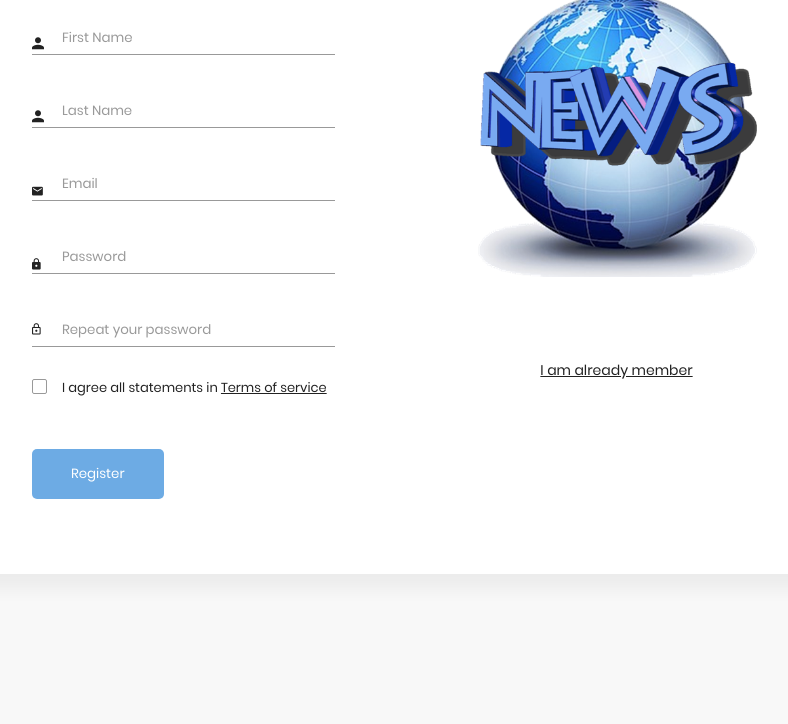
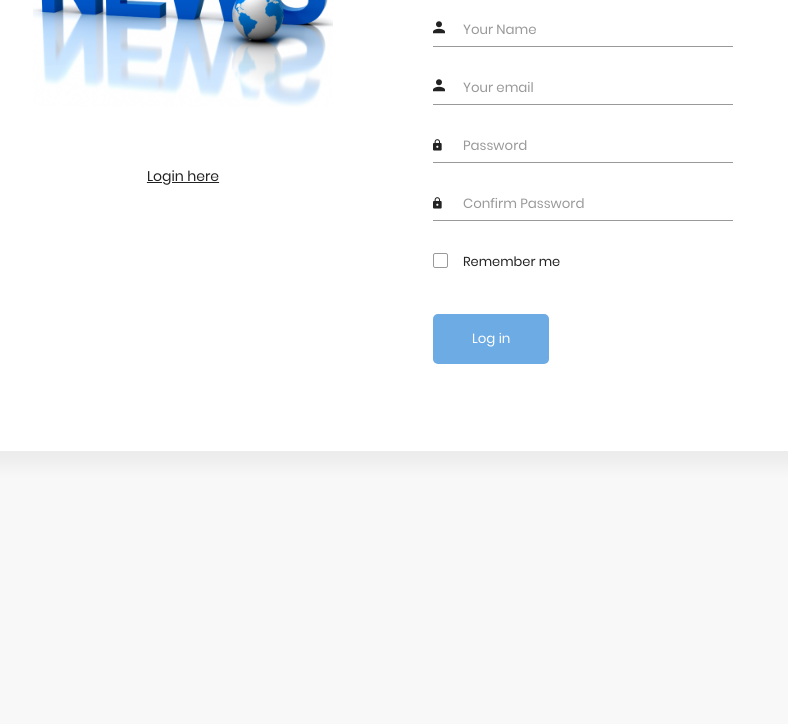
Before and after one commit to richa2206/NewsWebsite, a plain HTML site: page Regis.html in a window 1280 px wide. Shown: the part 154-878 px from the top of the page, without its empty margins (267-1055 px from the left). After the commit the page ends 800 px from the top, so only its background shows below. Drawn offline with Linux system fonts and the light colour scheme.

Commit message:
Added new fields and modified css

```diff
--- a/Regis.html
+++ b/Regis.html
@@ -4,7 +4,9 @@
     <meta charset="UTF-8">
     <meta name="viewport" content="width=device-width, initial-scale=1.0">
     <meta http-equiv="X-UA-Compatible" content="ie=edge">
-    <title>News Sign Up</title>
+    <title>Registration</title>
+    <script type="text/javascript" src="js/signup.js"></script>
+    <script type="text/javascript" src="js/validation.js"></script>
 
     <!-- Font Icon -->
     <link rel="stylesheet" href="fonts/material-icon/css/material-design-iconic-font.min.css">
@@ -13,58 +15,52 @@
     <link rel="stylesheet" href="css/style.css">
 </head>
 <body>
+    <!-- Sing in  Form -->
+        <section class="sign-in">
+            <div class="container">
+                <div class="signin-content">
+                    <div class="signin-image">
+                        <figure><img src="images/News.jpg" alt="sign up image"></figure>
+                        <a href="#" class="signup-image-link">Login here</a>
+                    </div>
 
-    <!--<div class="main">-->
-
-        <!-- Sign up form -->
-        <section class="signup">
-            <div class="container">
-                <div class="signup-content">
-                    <div class="signup-form">
-                        <h2 class="form-title">Sign up</h2>
-                        <form method="POST" class="register-form" id="register-form">
+                    <div class="signin-form">
+                        <h2 class="form-title">Registration</h2>
+                        <form class="register-form" id="login-form">
                             <div class="form-group">
-                                <label for="first name"><i class="zmdi zmdi-account material-icons-name"></i></label>
-                                <input type="text" name="name" id="name" placeholder="First Name"/>
-                                <p id="fnameError"></p>
+                                <label for="email"><i class="zmdi zmdi-account material-icons-name"></i></label>
+                                <input type="text" name="email" id="email" placeholder="Your Name"/>
                             </div>
                             <div class="form-group">
-                                <label for="last name"><i class="zmdi zmdi-account material-icons-name"></i></label>
-                                <input type="text" name="name" id="name" placeholder="Last Name"/>
-                                <p id="lnameError"></p>
+                                <label for="email"><i class="zmdi zmdi-account material-icons-name"></i></label>
+                                <input type="text" name="email" id="email" placeholder="Your email"/>
                             </div>
                             <div class="form-group">
-                                <label for="email"><i class="zmdi zmdi-email"></i></label>
-                                <input type="email" name="email" id="email" placeholder="Email" autocomplete="off"/>
-                                <p id="emailError"></p>
+                                <label for="your_pass"><i class="zmdi zmdi-lock"></i></label>
+                                <input type="password" name="your_pass" id="your_pass" placeholder="Password"/>
                             </div>
                             <div class="form-group">
-                                <label for="pass"><i class="zmdi zmdi-lock"></i></label>
-                                <input type="password" name="pass" id="password" placeholder="Password"/>
-                                <p id="passwordError"></p>
+                                <label for="your_pass"><i class="zmdi zmdi-lock"></i></label>
+                                <input type="password" name="your_pass" id="your_pass" placeholder="Confirm Password"/>
                             </div>
                             <div class="form-group">
-                                <label for="re-pass"><i class="zmdi zmdi-lock-outline"></i></label>
-                                <input type="password" name="re_pass" id="re_pass" placeholder="Repeat your password"/>
-                            </div>
-                            <div class="form-group">
-                                <input type="checkbox" name="agree-term" id="agree-term" class="agree-term" />
-                                <label for="agree-term" class="label-agree-term"><span><span></span></span>I agree all statements in  <a href="#" class="term-service">Terms of service</a></label>
+                                <input type="checkbox" name="remember-me" id="remember-me" class="agree-term" />
+                                <label for="remember-me" class="label-agree-term"><span><span></span></span>Remember me</label>
                             </div>
                             <div class="form-group form-button">
-                                <input type="submit" name="signup" id="signup" class="form-submit" value="Register"/>
+                                <input type="submit" name="signin" id="signin" class="form-submit" value="Log in"/>
                             </div>
                         </form>
-                    </div>
-                    <div class="signup-image">
-                        <figure><img src="images/New.png" alt="sing up image"></figure><br>
-                        <a href="#" class="signup-image-link">I am already member</a>
+
                     </div>
                 </div>
             </div>
         </section>
 
+    </div>
+
     <!-- JS -->
     <script src="vendor/jquery/jquery.min.js"></script>
+
 </body>
 </html>
```
